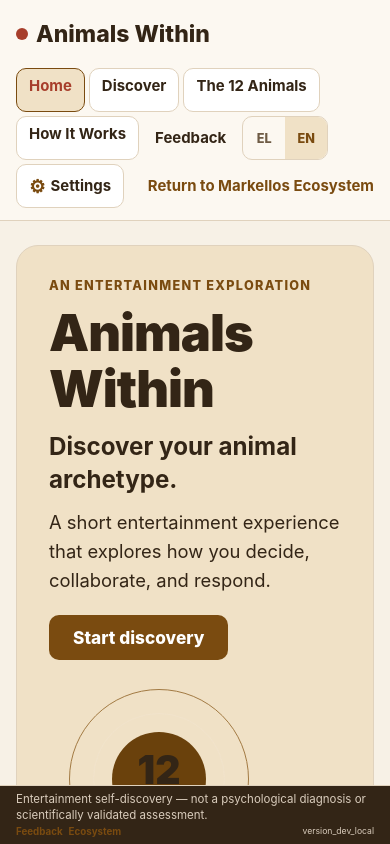
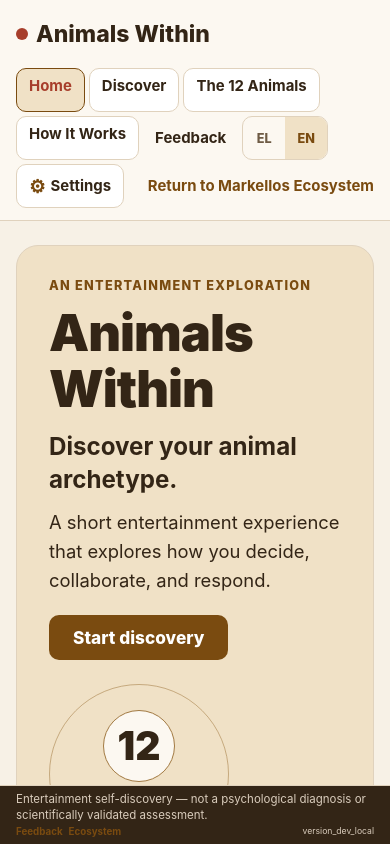
Before and after one commit to mmark76/DiscoverYourTrueNature, a React Native app: screen / in a window 390 px wide. Built offline with nearby package versions, Linux system fonts and the light colour scheme.

Commit message:
Fix Home archetype motif layout

```diff
--- a/src/features/home/components/HeroSection.tsx
+++ b/src/features/home/components/HeroSection.tsx
@@ -33,11 +33,15 @@ export function HeroSection({ onStart }: HeroSectionProps) {
       </View>
 
       <View accessibilityElementsHidden style={styles.motif}>
-        <View style={styles.motifCircleLarge} />
-        <View style={styles.motifCircleMedium} />
-        <View style={styles.motifCircleSmall} />
-        <AppText style={styles.motifText}>12</AppText>
-        <AppText style={styles.motifCaption}>{copy.motifCaption}</AppText>
+        <View style={styles.motifOuterCircle} />
+        <View style={styles.motifContent}>
+          <View style={styles.motifNumberArea}>
+            <AppText style={styles.motifText}>12</AppText>
+          </View>
+          <View style={styles.motifCaptionArea}>
+            <AppText style={styles.motifCaption}>{copy.motifCaption}</AppText>
+          </View>
+        </View>
       </View>
     </View>
   );
@@ -54,11 +58,12 @@ function createStyles(colors: SemanticColors) {
     button: { alignSelf: 'flex-start', backgroundColor: colors.primary, borderRadius: theme.radius.sm, marginTop: theme.spacing.xs, minHeight: 44, paddingHorizontal: theme.spacing.lg, paddingVertical: theme.spacing.sm },
     buttonPressed: { backgroundColor: colors.primaryPressed },
     buttonText: { color: colors.onPrimary, fontSize: 15, fontWeight: '800' },
-    motif: { alignItems: 'center', alignSelf: 'center', height: 190, justifyContent: 'center', minWidth: 220, position: 'relative' },
-    motifCircleLarge: { borderColor: colors.heroDecoration, borderRadius: 999, borderWidth: 1, height: 180, position: 'absolute', width: 180 },
-    motifCircleMedium: { borderColor: colors.heroMuted, borderRadius: 999, borderWidth: 1, height: 132, opacity: 0.65, position: 'absolute', width: 132 },
-    motifCircleSmall: { backgroundColor: colors.heroDecorationStrong, borderRadius: 999, height: 94, position: 'absolute', width: 94 },
+    motif: { alignItems: 'center', alignSelf: 'center', aspectRatio: 1, flexBasis: 180, flexGrow: 0, flexShrink: 1, justifyContent: 'center', maxWidth: 180, minWidth: 0, position: 'relative', width: '100%' },
+    motifOuterCircle: { borderColor: colors.heroDecoration, borderRadius: 999, borderWidth: 1, height: '100%', opacity: 0.55, position: 'absolute', width: '100%' },
+    motifContent: { alignItems: 'center', gap: theme.spacing.sm, justifyContent: 'center', paddingHorizontal: theme.spacing.md, width: '100%' },
+    motifNumberArea: { alignItems: 'center', backgroundColor: colors.surfaceMuted, borderColor: colors.heroDecoration, borderRadius: 999, borderWidth: 1, height: 72, justifyContent: 'center', width: 72 },
     motifText: { color: colors.heading, fontSize: 34, fontWeight: '900' },
-    motifCaption: { color: colors.mutedText, fontSize: 12, fontWeight: '700', marginTop: 2 },
+    motifCaptionArea: { alignItems: 'center', justifyContent: 'flex-start', maxWidth: 142, minHeight: 38, width: '100%' },
+    motifCaption: { color: colors.text, fontSize: 14, fontWeight: '700', lineHeight: 19, textAlign: 'center' },
   });
 }
```
Also changed, not shown: 1 other file (tests, documents, lock files or other folders).
